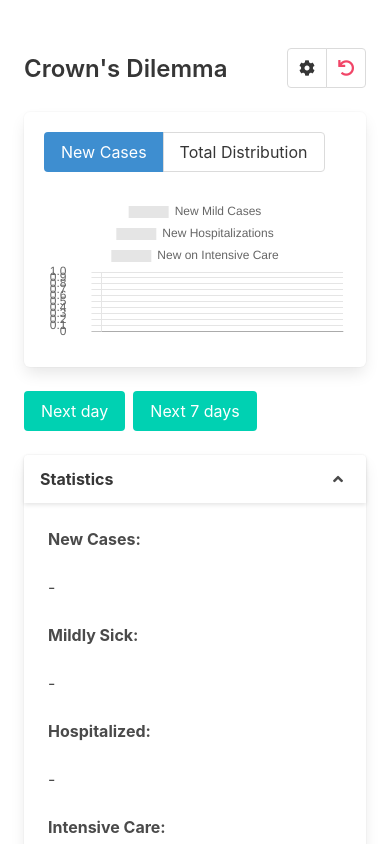
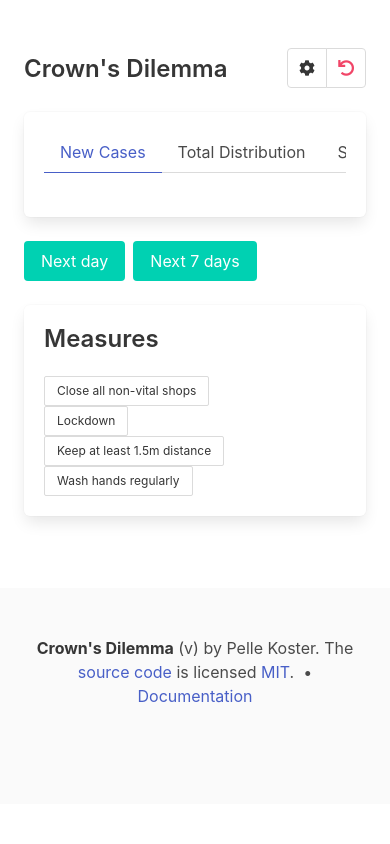
Before and after one commit to elfjes/crowns-dilemma, a Vue app: page / in a window 390 px wide. Shown: the top 844 px of the page. Built offline with nearby package versions, Linux system fonts and the light colour scheme.

Commit message:
Use buefy, move statistics box to chart area on mobile

```diff
--- a/package.json
+++ b/package.json
@@ -9,6 +9,7 @@
     "lint": "vue-cli-service lint"
   },
   "dependencies": {
+    "buefy": "^0.8.18",
     "bulma": "^0.8.2",
     "chart.js": "^2.9.3",
     "core-js": "^3.6.4",
--- a/src/components/BarChart.vue
+++ b/src/components/BarChart.vue
@@ -10,9 +10,6 @@ export default {
   name: "BarChart",
   props: {
     id: {
-      type: String
-    },
-    title: {
       type: String
     },
     config: {
--- a/src/components/Charts.vue
+++ b/src/components/Charts.vue
@@ -1,16 +1,15 @@
 <template>
   <div>
-    <cd-buttons :buttons="buttons" v-model="activeChart" />
-    <component
-      v-for="chart in charts"
-      v-show="chart.id === activeChart"
-      :is="chart.component"
-      :key="chart.id"
-      ref="charts"
-      :id="chart.id"
-      :title="chart.title"
-      :config="chart.config"
-    />
+    <b-tabs v-model="activeTab">
+      <template v-for="chart in charts">
+        <b-tab-item :key="chart.id" :label="chart.title">
+          <component :is="chart.component" ref="charts" :id="chart.id" :config="chart.config" />
+        </b-tab-item>
+      </template>
+      <b-tab-item v-if="isMobile" key="statistics" label="Statistics">
+        <cd-statistics ref="statistics"></cd-statistics>
+      </b-tab-item>
+    </b-tabs>
   </div>
 </template>
 
@@ -18,12 +17,15 @@
 import BarChart from "@/components/BarChart";
 import { chartColors } from "@/chartHelpers";
 import Buttons from "@/components/Buttons";
+import Statistics from "@/components/Statistics";
+import { mapState } from "vuex";
 
 export default {
   name: "Charts",
   components: {
     cdBarChart: BarChart,
-    cdButtons: Buttons
+    cdButtons: Buttons,
+    cdStatistics: Statistics
   },
   data() {
     return {
@@ -102,10 +104,13 @@ export default {
           }
         }
       ],
-      activeChart: "infectionchart"
+      activeTab: 0
     };
   },
   computed: {
+    ...mapState({
+      isMobile: state => state.isMobile
+    }),
     buttons() {
       let out = [];
       this.charts.forEach(chart => {
@@ -118,16 +123,18 @@ export default {
     }
   },
   methods: {
-    activate(chartId) {
-      this.activeChart = chartId;
+    views() {
+      return this.$refs.statistics
+        ? [...this.$refs.charts, this.$refs.statistics]
+        : this.$refs.charts;
     },
     update(...states) {
-      this.$refs.charts.forEach(chart => {
+      this.views().forEach(chart => {
         chart.update(...states);
       });
     },
     reset() {
-      this.$refs.charts.forEach(chart => {
+      this.views().forEach(chart => {
         chart.reset();
       });
     }
--- a/src/components/Game.vue
+++ b/src/components/Game.vue
@@ -14,7 +14,7 @@
       </div>
     </div>
     <div class="column is-4">
-      <cd-card title="Statistics">
+      <cd-card v-if="!isMobile" title="Statistics">
         <cd-statistics ref="statistics" />
       </cd-card>
 
@@ -55,7 +55,10 @@ export default {
       modelState: {}
     };
   },
-
+  computed: mapState({
+    running: state => state.running,
+    isMobile: state => state.isMobile
+  }),
   methods: {
     getModelParameters() {
       modelParameters.initialPopulation = this.initialValues.initialPopulation;
@@ -71,8 +74,9 @@ export default {
 
       let states = this.updateModels(nDays);
 
-      this.$refs.charts.update(...states);
-      this.$refs.statistics.update(...states);
+      this.views().forEach(view => {
+        view.update(...states);
+      });
     },
     initializeModels() {
       let modelParameters = this.getModelParameters();
@@ -104,13 +108,15 @@ export default {
       this.models = null;
       this.$store.commit("stop");
       this.activeMeasures = [];
-      this.$refs.charts.reset();
-      this.$refs.statistics.reset();
+      this.views().forEach(view => {
+        view.reset();
+      });
+    },
+    views() {
+      return this.isMobile ? [this.$refs.charts] : [this.$refs.charts, this.$refs.statistics];
     }
   },
-  computed: mapState({
-    running: state => state.running
-  }),
+
   watch: {
     running(running) {
       if (!running) {
--- a/src/components/Statistics.vue
+++ b/src/components/Statistics.vue
@@ -1,7 +1,7 @@
 <template>
   <div>
     <template v-for="prop in properties">
-      <div class="columns is-desktop" :key="prop.ref">
+      <div class="columns is-mobile" :key="prop.ref">
         <div class="column">
           <p class="has-text-weight-bold">{{ prop.displayName }}:</p>
         </div>
--- a/src/main.js
+++ b/src/main.js
@@ -2,8 +2,10 @@ import Vue from "vue";
 import App from "@/App.vue";
 import "./../node_modules/bulma/css/bulma.css";
 import store from "@/store";
+import { Tabs } from "buefy";
 Vue.config.productionTip = false;
 
+Vue.use(Tabs);
 new Vue({
   store,
   render: h => h(App)
```
Also changed, not shown: 1 other file (tests, documents, lock files or other folders).
